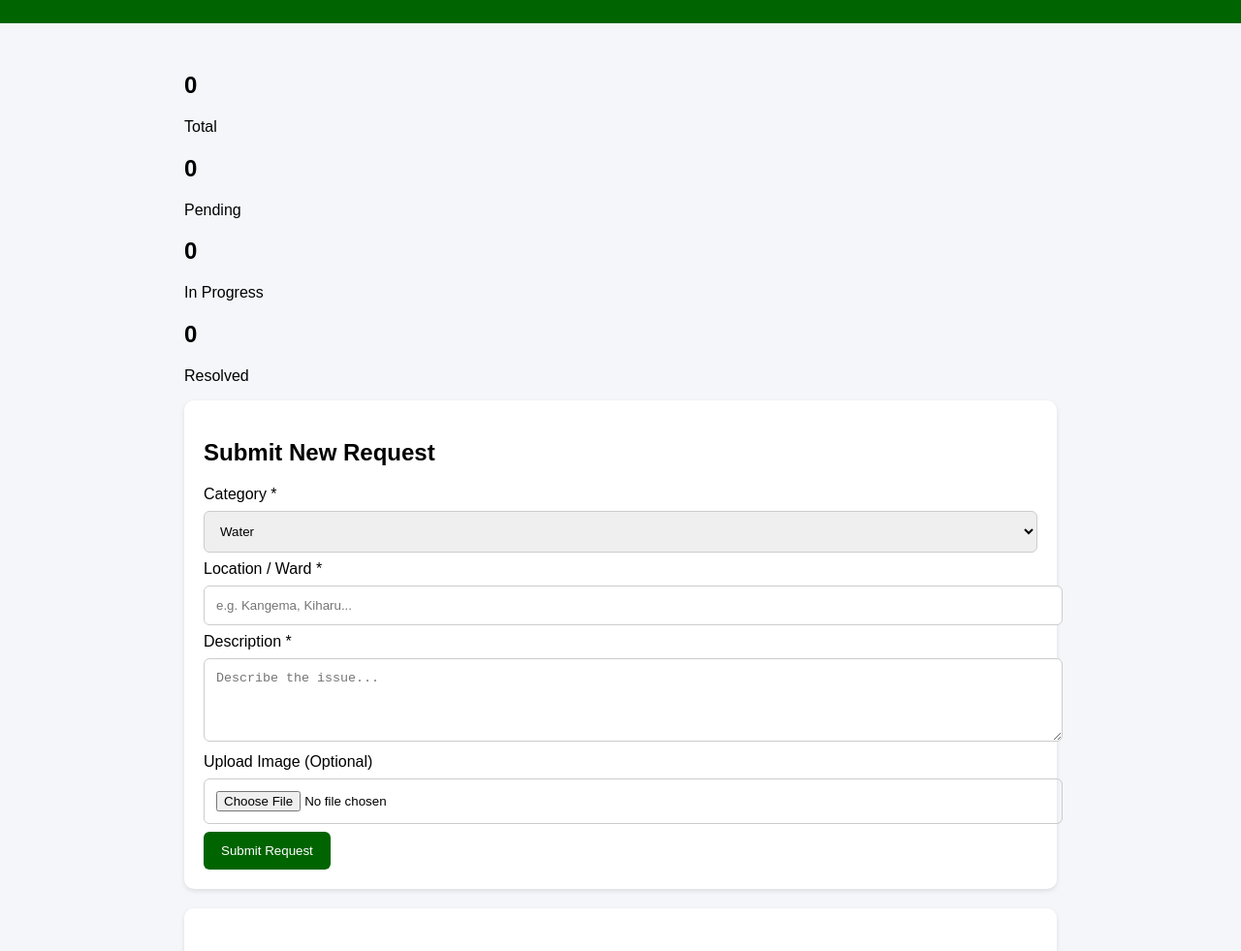
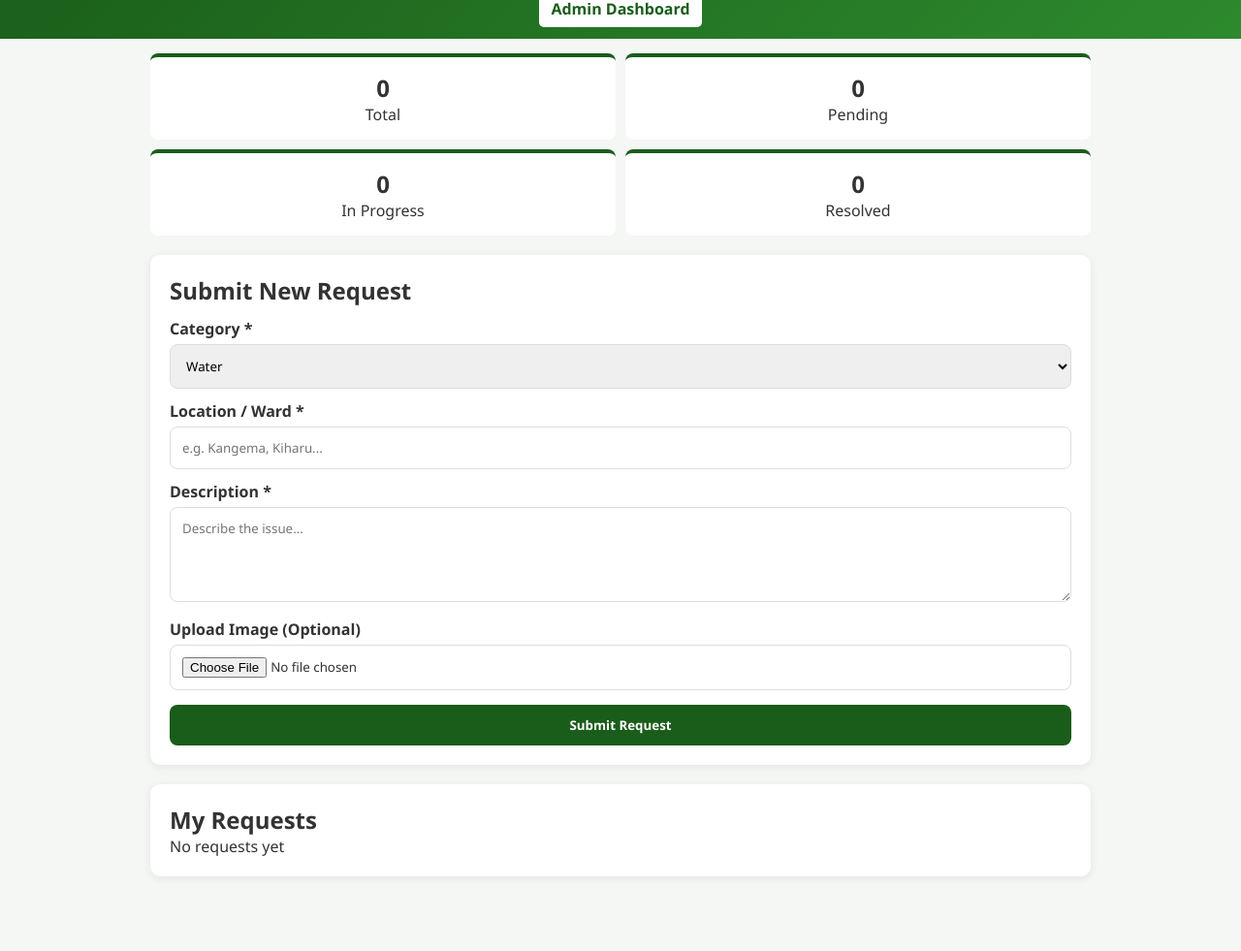
Before and after one commit to rosemuseveki6/-muranga-citizen-portal, a plain HTML site: page index.html in a window 1280 px wide. Shown: the part 87-1068 px from the top of the page at 97% size. After the commit the page ends 1026 px from the top, so only its background shows below. Drawn offline with Linux system fonts and the light colour scheme.

Commit message:
Update CSS styles for layout and design improvements
Refactor CSS styles for improved layout and design consistency.

```diff
--- a/style.css
+++ b/style.css
@@ -1,78 +1,125 @@
+* {
+  margin: 0;
+  padding: 0;
+  box-sizing: border-box;
+  font-family: 'Segoe UI', Arial, sans-serif;
+}
+
 body {
-  font-family: Arial, sans-serif;
-  margin: 0;
-  background: #f4f6f9;
+  background: #f5f7f5;
+  color: #333;
 }
+
 header {
-  background: #006400;
+  background: linear-gradient(135deg, #1a5d1a, #2d8a2d);
   color: white;
+  padding: 20px;
+  text-align: center;
+}
+
+.container {
+  max-width: 1000px;
+  margin: 0 auto;
   padding: 15px;
-  display: flex;
-  justify-content: space-between;
-  align-items: center;
 }
-header a {
-  color: #ffeb3b;
-  text-decoration: none;
-  font-weight: bold;
-}
-.container {
-  max-width: 900px;
-  margin: 20px auto;
-  padding: 10px;
-}
+
 .card {
   background: white;
   padding: 20px;
   border-radius: 10px;
   margin-bottom: 20px;
-  box-shadow: 0 2px 5px rgba(0,0,0,0.1);
+  box-shadow: 0 2px 8px rgba(0,0,0,0.08);
 }
+
+label {
+  display: block;
+  margin: 12px 0 5px;
+  font-weight: 600;
+}
+
 input, select, textarea {
   width: 100%;
   padding: 12px;
-  margin: 8px 0;
-  border: 1px solid #ccc;
-  border-radius: 6px;
+  border: 1px solid #ddd;
+  border-radius: 8px;
 }
+
 button {
-  background: #006400;
+  background: #1a5d1a;
   color: white;
-  padding: 12px 18px;
   border: none;
-  border-radius: 6px;
+  padding: 12px 20px;
+  border-radius: 8px;
   cursor: pointer;
+  font-weight: bold;
+  margin-top: 15px;
+  width: 100%;
 }
+
 .hidden { display: none; }
+
 .analytics {
   display: grid;
   grid-template-columns: repeat(4, 1fr);
   gap: 10px;
   margin-bottom: 20px;
 }
+
 .stat {
   background: white;
   padding: 15px;
   text-align: center;
   border-radius: 8px;
+  border-top: 4px solid #1a5d1a;
+  box-shadow: 0 2px 5px rgba(0,0,0,0.1);
 }
+
 .request-item {
   border: 1px solid #ddd;
   padding: 12px;
   border-radius: 8px;
   margin: 10px 0;
+  background: #fafafa;
 }
+
+.request-card {
+  border: 1px solid #ddd;
+  padding: 12px;
+  border-radius: 8px;
+  margin: 10px 0;
+  background: #fafafa;
+}
+
 .badge {
   padding: 4px 8px;
   border-radius: 4px;
   color: white;
   font-size: 12px;
+  font-weight: bold;
 }
+
 .Pending { background: #ff9800; }
 .In.Progress { background: #2196F3; }
+.InProgress { background: #2196F3; }
 .Resolved { background: #4CAF50; }
+
 img.req-img {
   max-width: 100%;
   border-radius: 6px;
   margin-top: 10px;
 }
+
+.stats {
+  display: grid;
+  grid-template-columns: repeat(2, 1fr);
+  gap: 10px;
+  margin-bottom: 20px;
+}
+
+.stat-card {
+  background: white;
+  padding: 15px;
+  text-align: center;
+  border-radius: 8px;
+  border-top: 4px solid #1a5d1a;
+}
```
